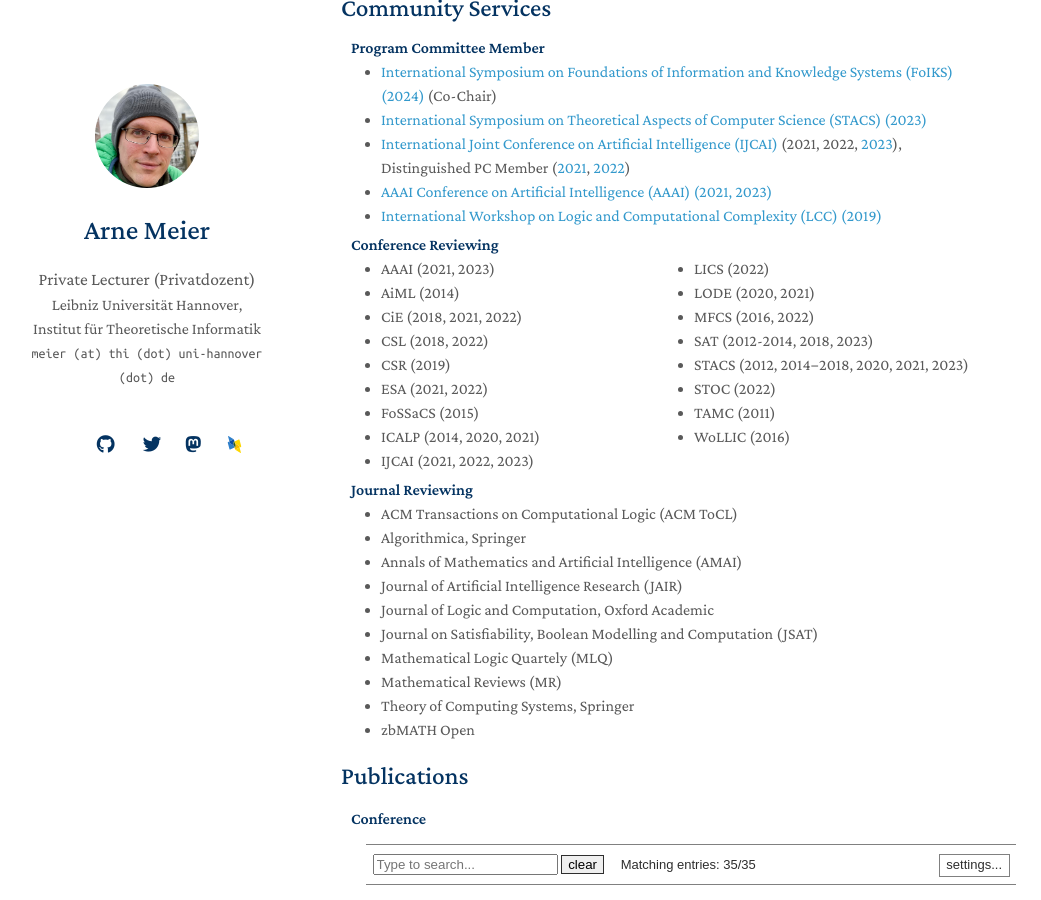
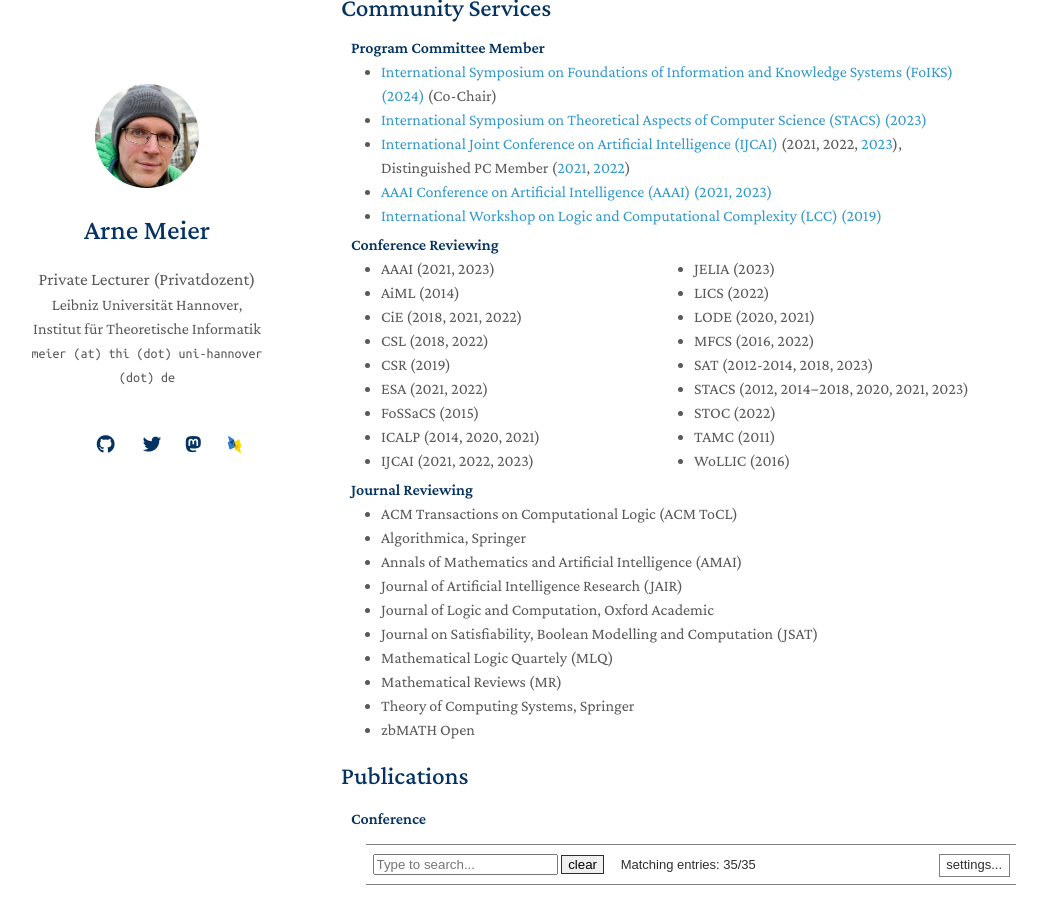
Before and after one commit to ArneMeier/ArneMeier.github.io, a Jekyll site: the page built from index.md, in a window 1280 px wide and 900 px high, scrolled down 697 px. Shown: the whole window, without its empty margins (129-1170 px from the left). Built offline with Jekyll 4.4.1, drawn with Linux system fonts in a browser that asks for light colours; nearby versions of some CDN libraries; a style sheet for code colours, icons or effects is not loaded; our own code applies the rules of GitHub Pages for plain Markdown files.

Commit message:
jelia added

```diff
--- a/_includes/services.md
+++ b/_includes/services.md
@@ -22,6 +22,7 @@
   <li><autocolor>FoSSaCS</autocolor> (2015)</li>
   <li><autocolor>ICALP</autocolor> (2014, 2020, 2021)</li>
   <li><autocolor>IJCAI</autocolor> (2021, 2022, 2023)</li>
+  <li><autocolor>JELIA</autocolor> (2023)</li>
   <li><autocolor>LICS</autocolor> (2022)</li>
   <li><autocolor>LODE</autocolor> (2020, 2021)</li>
   <li><autocolor>MFCS</autocolor> (2016, 2022)</li>
```
